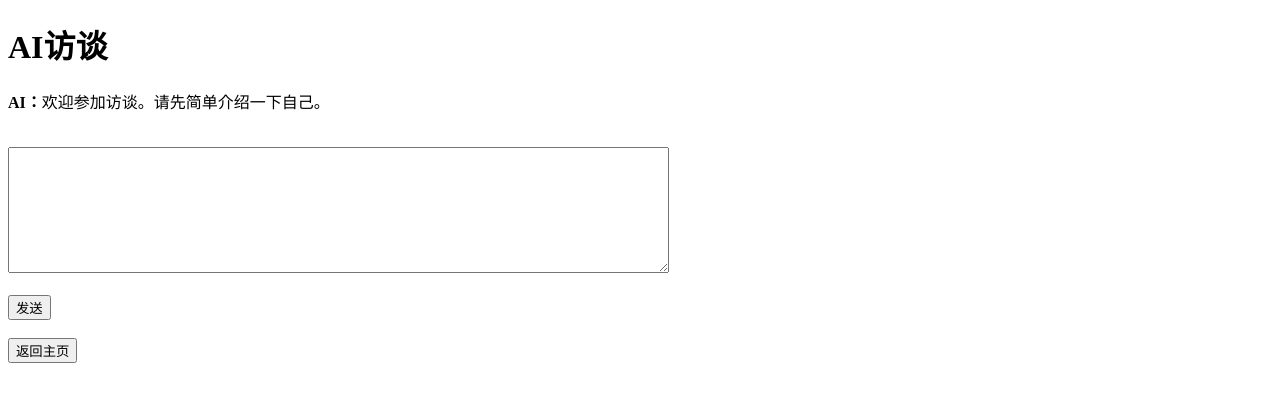
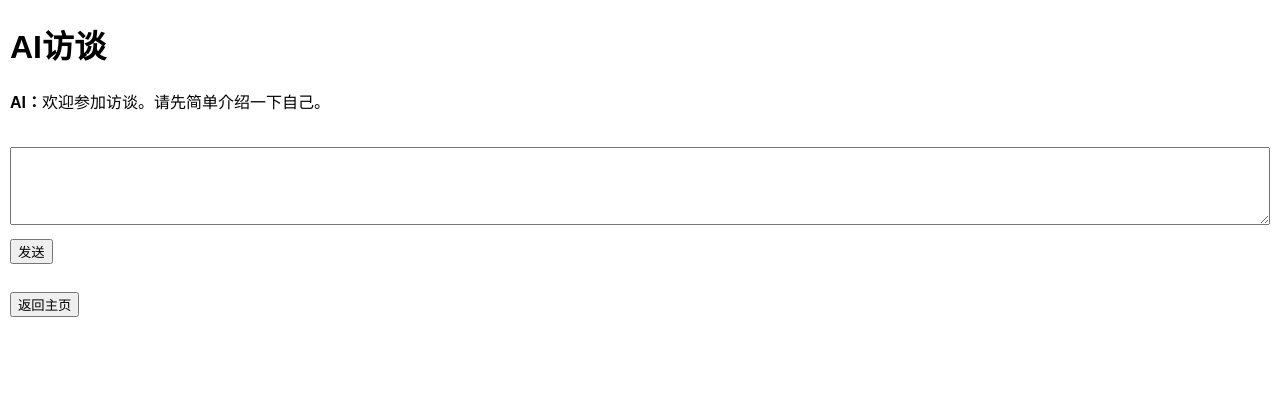
Before and after one commit to 7wy2j5f248-ui/interview, a website: page interview_chinese.html in a window 1280 px wide. Drawn offline with Linux system fonts and the light colour scheme.

Commit message:
Update interview_chinese.html

```diff
--- a/interview_chinese.html
+++ b/interview_chinese.html
@@ -1,10 +1,35 @@
 <!DOCTYPE html>
 <html>
 <head>
-    <meta name="viewport" content="width=device-width, initial-scale=1.0">
-    <meta charset="UTF-8">
-    <title>AI访谈</title>
+<meta charset="UTF-8">
+<meta name="viewport" content="width=device-width, initial-scale=1.0">
+<title>AI访谈</title>
+
+<style>
+body {
+    font-family: Arial, sans-serif;
+    margin: 10px;
+}
+
+#chat {
+    width: 100%;
+    overflow-wrap: break-word;
+    word-wrap: break-word;
+}
+
+textarea {
+    width: 100%;
+    box-sizing: border-box;
+    font-size: 16px;
+}
+
+button {
+    margin-top: 10px;
+}
+</style>
+
 </head>
+
 <body>
 
 <h1>AI访谈</h1>
@@ -15,9 +40,7 @@
 
 <br>
 
-<textarea id="message" rows="8" cols="80"></textarea>
-
-<br><br>
+<textarea id="message" rows="4"></textarea>
 
 <button onclick="sendMessage()">发送</button>
 
@@ -45,10 +68,11 @@ async function sendMessage() {
 }
 </script>
 
-</body>
-</html>
 <br><br>
 
 <a href="index.html">
     <button>返回主页</button>
 </a>
+
+</body>
+</html>
```
